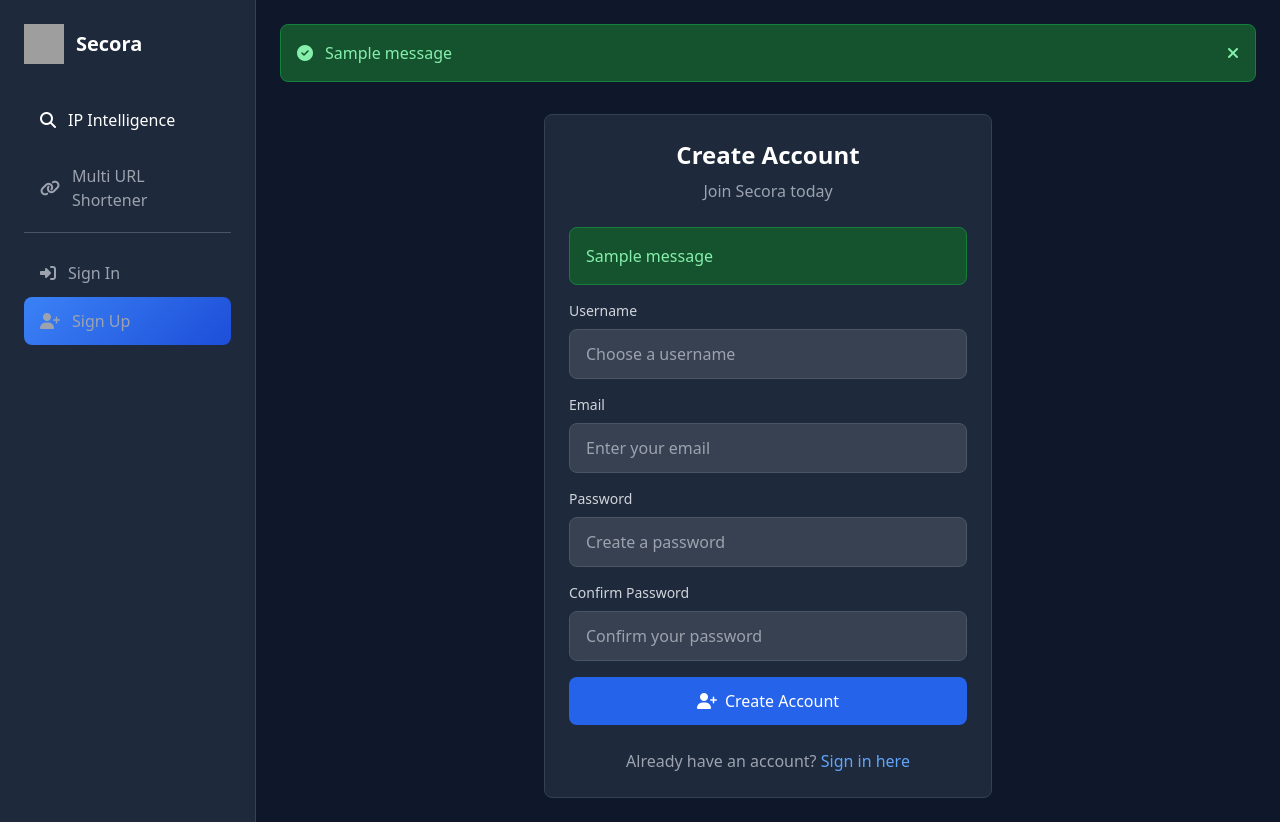
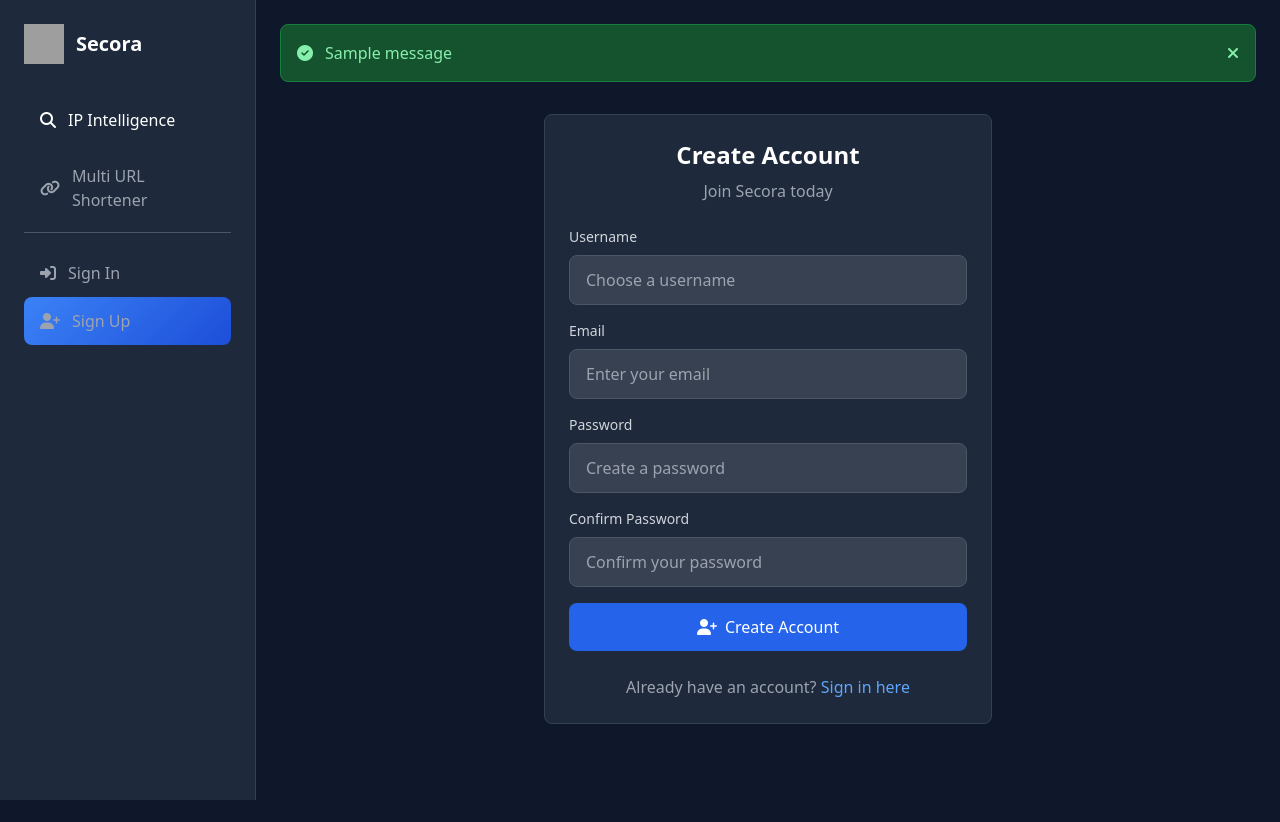
Before and after one commit to SecoraApp/Secora_IP_Intelligence, a Flask app: page /register in a window 1280 px wide. Shown: the part 57-879 px from the top of the page. After the commit the page ends 857 px from the top, so only its background shows below. Run offline with Flask 3, Linux system fonts and the light colour scheme; one stand-in notice (Sample message) is shown; some libraries are stand-ins or nearby versions; grey boxes are pictures that could not be loaded.

Commit message:
Refactor register.html for improved structure

```diff
--- a/templates/auth/register.html
+++ b/templates/auth/register.html
@@ -9,17 +9,6 @@
             <h1 class="text-2xl font-bold text-white mb-2">Create Account</h1>
             <p class="text-gray-400">Join Secora today</p>
         </div>
-
-        <!-- Flash Messages -->
-        {% with messages = get_flashed_messages(with_categories=true) %}
-            {% if messages %}
-                {% for category, message in messages %}
-                    <div class="mb-4 p-4 rounded-lg {% if category == 'error' %}bg-red-900 text-red-300 border border-red-700{% elif category == 'success' %}bg-green-900 text-green-300 border border-green-700{% else %}bg-blue-900 text-blue-300 border border-blue-700{% endif %}">
-                        {{ message }}
-                    </div>
-                {% endfor %}
-            {% endif %}
-        {% endwith %}
 
         <form method="POST" class="space-y-4">
             <div>
```
